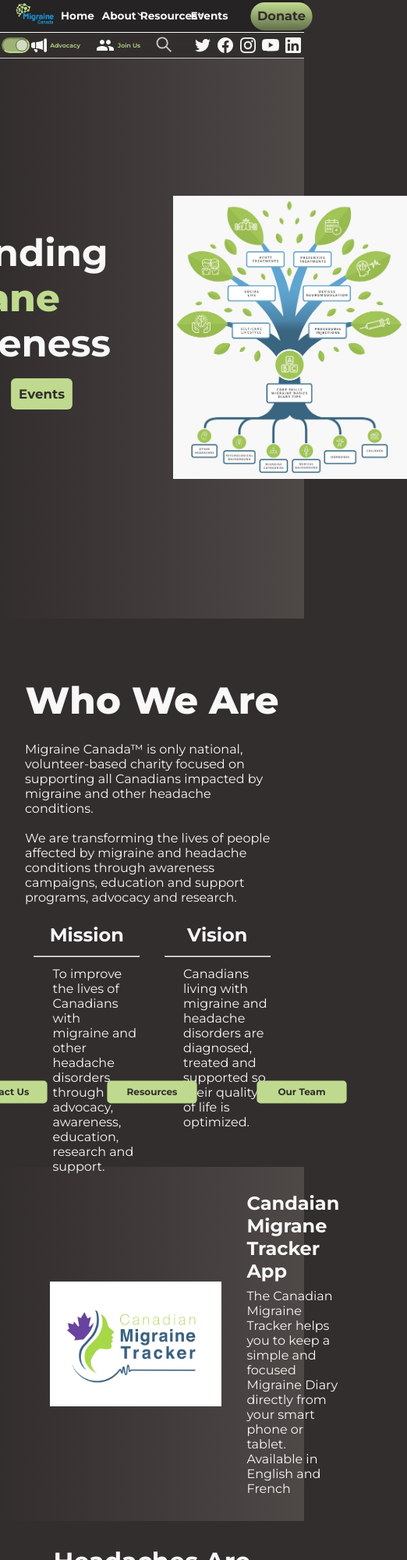
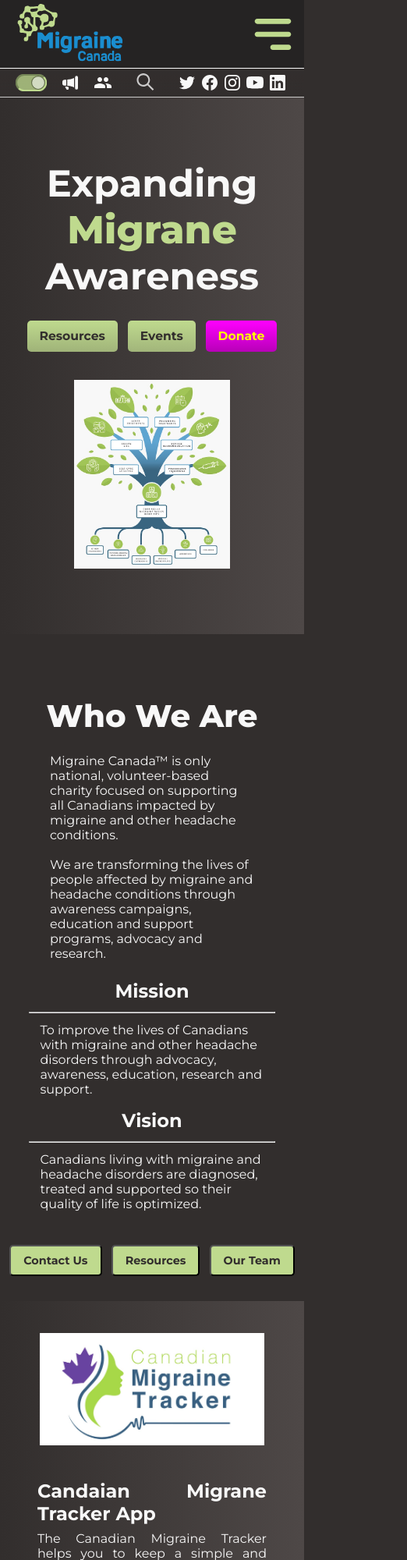
Before and after one commit to 3mar1236/3mar1236.github.io, a plain HTML site: page index.html in a window 390 px wide. Shown: the top 2000 px of the page at 78% size, 522 px wide, since content can reach past the window. Drawn offline with Linux system fonts and the light colour scheme.

Commit message:
Add files via upload

```diff
--- a/index.html
+++ b/index.html
@@ -6,6 +6,8 @@
         <link rel="stylesheet" href="styles.css">
         <link rel="stylesheet" href="navbar_hi.css">
         <link rel="stylesheet" href="navbar_lo.css">
+        <link rel="stylesheet" href="media_queries.css">
+        <link rel="stylesheet" href="nav_media_queries.css">
         <link href="https://fonts.googleapis.com/css2?family=Montserrat:ital,wght@0,100..900;1,100..900&display=swap" rel="stylesheet">
         <title>Home - Migraine Canada™</title>
     </head>
@@ -47,12 +49,11 @@
                 </div>
                 <div class="donate-container "><button class="donate-button " href="#donate">Donate</button></div>
 
-                <!-- <div class="hamburger-menu-container">
-                    <hr class="hamburger-menu-line">
-                    <hr class="hamburger-menu-line">
-                    <hr class="hamburger-menu-line">
-                    <hr class="hamburger-menu-line">
-                </div> -->
+                <div class="hamburger-menu-container">
+                    <svg viewBox="0 0 24 24" xmlns="http://www.w3.org/2000/svg">
+                        <path fill-rule="evenodd" clip-rule="evenodd" d="M5 7C5 6.44772 5.44772 6 6 6H18C18.5523 6 19 6.44772 19 7C19 7.55228 18.5523 8 18 8H6C5.44772 8 5 7.55228 5 7ZM5 12C5 11.4477 5.44772 11 6 11H18C18.5523 11 19 11.4477 19 12C19 12.5523 18.5523 13 18 13H6C5.44772 13 5 12.5523 5 12ZM11 17C11 16.4477 11.4477 16 12 16H18C18.5523 16 19 16.4477 19 17C19 17.5523 18.5523 18 18 18H12C11.4477 18 11 17.5523 11 17Z" />
+                    </svg>
+                </div>
             </nav>
             <nav class="lo-nav">
                 <button class="darkmode-button"><div class="darkmode-button-element"></div></button>
@@ -98,7 +99,7 @@
                     </div>
                 </div>
                 <div class="image-container">
-                    <img width="300px" src="Content/migrane_tree.jpg" class="hero-img">
+                    <img src="Content/migrane_tree.jpg" class="hero-img">
                 </div>
             </section>
             <section id="about">
--- /dev/null
+++ b/media_queries.css
@@ -0,0 +1,120 @@
+@media (max-width: 43rem) {
+    #home{
+      grid-template-columns: 1fr;
+      grid-template-rows: 1fr 1fr;
+    }
+    .hero-text{
+        grid-column: 1;
+        grid-row: 1;
+    }
+    .image-container{
+        grid-column: 1;
+        grid-row: 2;
+    }
+    .hero-header{
+    text-align: center;
+    padding-bottom: 1rem;
+    }
+    .hero-buttons{
+        gap: max(0.8rem, 3.125vw);
+    }
+    .hero-button{
+        font-size: max(0.9rem, 4vw);
+    }
+    .not-alone-stats-div{
+        display: flex;
+        justify-content: center;
+        align-items: center;
+        flex-direction: column;
+        gap: 2rem;
+        padding: 0;
+    }
+
+
+    .about-col{
+        min-width: 90vw;
+    }
+    .about-col{
+        max-width: 75rem;
+        display: grid;
+        grid-template-columns: 1fr;
+        grid-template-rows: 1fr 1fr;
+        align-items: baseline;
+        gap: 1rem;
+    }
+    .about-buttons{
+        width: 100vw;
+        justify-content: space-evenly;
+
+    }
+    .about-button{
+        font-size: max(0.9rem, 3vw);
+    }
+
+
+    #app-ad{
+      grid-template-columns: 1fr;
+      grid-template-rows: 1fr 1fr;
+    }
+    .app-logo {
+    width: 18rem;
+    height: 9rem;
+    }
+
+    .app-ad-text {
+        text-align:justify;
+        width: auto;
+        padding-inline: 1rem;
+    }
+
+    .donate-container{
+        display: none;
+    }
+
+
+
+    .not-alone-stats-div > div{
+        display: flex;
+        justify-content: center;
+        align-items: center;
+        border: 2px solid var(--base);
+        border-radius: 50%;
+
+    }
+
+
+
+    .resources-container{
+        display: grid;
+
+        grid-template-columns: repeat(2, 1fr);
+        grid-template-rows: repeat(3, 1fr);
+
+        gap: 0.35rem;
+        padding: 1rem;
+    }
+
+    .resources-container > div{
+       height: 8rem;
+       padding: 0.75rem;
+       font-size: clamp(0.85rem, 3vw, 1.75rem);
+    }
+
+
+    /* set these ones */
+    .resources-container > div:nth-last-of-type(2){
+        border-bottom-left-radius: 20px;
+    }
+    .resources-container > div:nth-last-of-type(5){
+        border-top-right-radius: 20px;
+    }
+
+    /* reset these ones */
+    .resources-container > div:nth-last-of-type(3){
+        border-bottom-left-radius: inherit;
+    }
+    .resources-container > div:nth-last-of-type(4){
+        border-top-right-radius: inherit;
+    }
+
+}
--- /dev/null
+++ b/nav_media_queries.css
@@ -0,0 +1,65 @@
+@media (max-width: 43rem) {
+
+    .low-nav-link-container a{
+        display: none;
+        position:fixed;
+        z-index: -1;
+    }
+    .low-nav-link-container{
+        display:flex;
+        gap: clamp(0.75rem, 5vw , 2rem);
+    }
+
+    .hi-nav{
+        justify-content: space-between;
+        padding-inline: clamp(0, 7vw , 2rem);
+        min-height: 5.5rem;
+    }
+    .nav-link-container{
+        display:none;
+    }
+    .hamburger-menu-container{
+        display: initial;
+        translate: 0 4px;
+    }
+
+    .nav-logo{
+        min-width: 10.5rem;
+    }
+
+    .hi-nav.scrolled .the-brain{
+        transition: ease-in 0.3s;
+        transform: scale(1.2) translate(150px,2rem) rotate(10deg);
+    }
+
+
+    /* TO-DO : put more effort */
+    .low-nav-link-container{
+        scale: 1;
+    }
+    .social-icons{
+        scale: 1;
+    }
+    .search-container{
+        scale: 1.125;
+    }
+
+    .darkmode-button{
+        scale: 1.125;
+    }
+    /* end of more effort TO-DO*/
+
+}
+
+@media (min-width: 120rem) {
+    .nav-logo{
+        width: clamp(16rem, 17vw , 19rem);
+        translate: 0 -8px;
+        scale: 1.25;
+    }
+    .hi-nav.scrolled .the-brain{
+        transition: ease-in 0.3s;
+        transform: scale(1.2) translate(150px,2.25rem) rotate(10deg);
+    }
+
+}
--- a/navbar_hi.css
+++ b/navbar_hi.css
@@ -9,6 +9,8 @@
     background-color: var(--base-dark);
     max-width: 100vw;
     border-bottom: 1px solid var(--neutral);
+    height: clamp(5rem, 12vw ,7rem);
+
 }
 
 .the-brain{
@@ -34,8 +36,7 @@
     padding-left: 5vw;
     padding-bottom: 0;
     fill: white;
-    width: 20vw;
-    max-width: 170px;
+    width: clamp(11rem, 20vw , 16rem);
     /* transform: scale(0.55); */
     /* outline:purple 2px solid; */
 }
@@ -68,7 +69,7 @@
     font-weight: bold;
     /* font-size: 1.25rem; */
     /* font-size: min(1.25vw, 1.125rem); */
-    font-size:  0.85rem;
+    font-size: clamp(1.125rem, 1.5vw, 1.625rem);
     transition: 0.25s ease-in-out;
 }
 .nav-link:nth-of-type(2){
@@ -77,6 +78,7 @@
     grid-template-rows: 1fr;
     grid-column:1/2;
     max-width: 10vw;
+    translate : 0 0.1vw;
 
 
 }
@@ -86,6 +88,7 @@
     grid-template-rows: 1fr;
     grid-column:1/2;
     max-width: 14vw;
+    translate : 0 0.1vw;
 }
 .nav-link hr{
 
@@ -108,8 +111,7 @@
 .nav-menue{
     grid-column: 2/3;
     grid-row: 0;
-    height: 2.5vw;
-    max-height: 1rem;
+    height: clamp(1.375em, 2.5vw, 1.625rem);
     fill: var(--neutral);
     float: right;
     transform: translateY(1.5px) rotate(0deg) scale(1.4);
@@ -151,37 +153,13 @@
 </div> */
 
 .hamburger-menu-container{
-    display: flex;
-    flex-direction: column;
-    justify-content: center;
-    align-items: flex-end;
-    gap: 15px;
-    position: relative;
-    transform: translate(20px, 10px) scale(0.8);
+    display: none;
     cursor: pointer;
-    width: 300px;
-    padding-right: 3rem;
 }
 
-.hamburger-menu-line{
-    border: 7px solid var(--primary);
-    width: 60%;
-    border-radius: 50px;
-    background-color: var(--primary);
-}
-.hamburger-menu-line:nth-of-type(3){
-    transform-origin: 100% 100%;
-    transform: scaleX(0.5) translateX(-8px);
-    transition: 0.4s ease-in;
-}
-.hamburger-menu-line:last-of-type{
-    position: relative;
-    transform: translateY( -29px);
-    width: 30%;
-}
-
-.hamburger-menu-container:hover .hamburger-menu-line:nth-of-type(3){
-    transform: scaleX(1)
+.hamburger-menu-container svg{
+    fill: var(--primary);
+    width: 5rem;
 }
 
 /* the end of the hamburger menu code */
--- a/navbar_lo.css
+++ b/navbar_lo.css
@@ -4,7 +4,7 @@
     justify-content: space-evenly;
     align-items: center;
     background: linear-gradient(var(--base-80) 10%, var(--base) 50%, var(--base-80));
-    padding: 4px 0px;
+    padding: 6px 0px;
     top: 4.5rem;
     z-index: 2;
     border-bottom: 1px solid var(--neutral-80);
@@ -14,6 +14,7 @@
     display:flex;
     gap: 0.75rem;
     align-items: center;
+    scale: 1.25;
 }
 .low-nav-link-container a{
     text-decoration: none;
@@ -38,6 +39,7 @@
     display:flex;
     align-items: center;
     gap: max(1.25vw, 5px);
+    scale: 1.25;
 }
 
 .social-icons > svg{
@@ -63,10 +65,9 @@
 
 
 .search-container{
-
     display: flex;
     align-items: center;
-    padding-right: min(4vw, 40px);
+    scale: 1.25;
 }
 .search-icon{
     fill: var(--neutral-80);
@@ -92,10 +93,11 @@
     height: 1rem;
     width: 2rem;
     border-radius: 1rem;
-
     border: 2px inset var(--primary);
     background-color: var(--primary-80);
     transition: ease-in-out 0.5s;
+
+    scale: 1.25;
 }
 
 .darkmode-button-element{
--- a/styles.css
+++ b/styles.css
@@ -17,6 +17,7 @@
     --base: #21071E;
     --base-80: #400e3ab1;
     --base-light: #7e1a72; */
+
     --primary: #bfda8e;
     --primary-80: #bfda8ec4;
     --primary-dark: #626f49;
@@ -48,66 +49,70 @@
 }
 
 #home{
-    height: 85vh;
-    height: 85svh;
+    padding: 5rem;
     display: grid;
-    grid-template-columns: minmax(2rem,5rem) 1fr 1fr minmax(2rem,5rem);
-    gap: 5rem;
+    grid-template-columns:1fr 1fr;
+    gap: max(2.25rem, 3.4vw);
     justify-content: center;
-    align-items: center;
+    place-items: center;
     background: linear-gradient(90deg, var(--base), var(--base-light));
-}
-
-.hero-text{
-    grid-column: 2/3;
 
 }
 
+
+
 .hero-header{
-    font-size: 3rem;
+    /* font-size: 3rem ; */
+    font-size: max(3rem, 5.25vw) ;
 }
 .hero-header > span{
     font-weight: 800;
-    font-size: 3rem;
+    font-size: max(3.125rem, 5.25vw);
     color: var(--primary)
 }
-
+.hero-buttons{
+    display: flex;
+    flex-wrap: nowrap;
+    gap: max(1.25rem, 1.67vw);
+    padding-top: 0.75rem;
+}
 .hero-button{
-    height: 2rem;
-    padding: 0.5rem;
-    background: linear-gradient(var(--primary), var(--primary));
-    border: solid 0px transparent;
-    margin: 1.25rem 2.5rem 0 0.7rem;
+    height: max(2.5rem, 4.125vw);
+    padding: 0 max(1rem, 1.67vw);
+    font-size: max(1.125rem, 1.67vw);
+    background: linear-gradient(var(--primary), var(--primary-80));
+    border: none;
     font-family: var(--ff);
     font-weight: bolder;
     color: var(--base);
     border-radius: 5px;
+    transform: scale(1);
     transition: 0.3s ease-in-out;
-    transform: scale(1.25);
-
 }
 
 .hero-button:hover{
-    transform: scale(1.3);
-    background: linear-gradient(var(--primary), var(--primary-80));
+    transform: scale(1.125);
+    /* background: linear-gradient(var(--primary), var(--primary-80)); */
+    background: linear-gradient(var(--primary), var(--primary));
     color: var(--base);
 }
 .hero-button.donate{
     color: yellow;
+    background: linear-gradient(rgb(255, 0, 255), rgb(184, 0, 184));
+
+}
+.hero-button.donate:hover{
+    transform: scale(1.15);
     background: linear-gradient(rgb(255, 0, 255), rgb(197, 0, 197));
 }
-.hero-button.donate:hover{
-    transform: scale(1.35);
-    background: linear-gradient(rgb(255, 0, 255), rgb(184, 0, 184));
+
+.image-container >img{
+    width: clamp(200px, 27vw, 500px);
 }
 
-.image-container{
-    grid-column: 3/4;
-}
 
 #about{
-    height: min-content;
-    padding: 1.75rem 0 0;
+    padding: max(2rem, 2vw);
     display: flex;
     flex-direction: column;
     gap: 1.5rem;
@@ -118,10 +123,11 @@
 }
 
 .about-header{
-    font-size: 3rem;
+    font-size: clamp(2.5rem, 4vw,5rem);
     text-align: center;
     font-weight: 800;
     margin-top: 3rem;
+    text-wrap: nowrap;
 }
 .about-text{
     margin: 0 2rem;
@@ -130,9 +136,8 @@
 
 .about-col{
     max-width: 75rem;
-    max-height: 10rem;
     display: grid;
-    grid-template-columns: 5vw 1fr 1fr 5vw;
+    grid-template-columns: 1fr 1fr;
     align-items: baseline;
     gap: 1rem;
 }
@@ -142,9 +147,6 @@
     margin: 0.75rem auto;
 }
 
-.mission{
-    grid-column: 2;
-}
 
 .mission-header, .vision-header{
     text-align: center;
@@ -155,24 +157,22 @@
 }
 
 .about-buttons{
-    max-height: 2rem;
+    width: 80%;
     display: flex;
-    gap: 4rem;
     justify-content: space-between;
-    min-height: 2rem;
-    margin-top: 1rem;
 }
 
 .about-button{
-    width: 8rem;
+    height: max(2.5rem, 4.125vw);
+    padding: 0 max(1rem, 1.67vw);
     background: linear-gradient(var(--primary), var(--primary));
-    border: solid 0px transparent;
     font-family: var(--ff);
     font-weight: bolder;
+    font-size: max(1.125rem, 1.67vw);
     color: var(--base);
     border-radius: 5px;
     transition: 0.3s ease-in-out;
-    transform: scale(0.9);
+    transform: scale(1);
 }
 
 .about-button:hover{
@@ -183,28 +183,32 @@
 
 
 #app-ad{
-    margin-top: 5rem;
-    padding: 2rem 4rem;
-    height: fit-content;
-    height: fit-content;
-    display: flex;
-    justify-content: space-around;
-    align-items: center;
-    gap: 2rem;
-    background: linear-gradient(90deg, var(--base), var(--base-light));
+        padding: max(2rem, 2vw);
+        display: grid;
+        grid-template-columns:1fr 1fr;
+        gap: max(2.25rem, 3.4vw);
+        justify-content: center;
+        place-items: center;
+        background: linear-gradient(90deg, var(--base), var(--base-light));
 }
 .app-logo {
     width: 20rem;
     height: 10rem;
     object-fit: cover;
 }
+
+.app-ad-text {
+    place-self: left;
+    width: max(10rem, 42.5vw);
+}
+
 .app-header {
     padding-bottom: 0.5rem;
 }
 
 
 #not-alone {
-    padding: 2rem 5rem;
+    padding: 2rem max(2rem, 2vw);
     display: flex;
     flex-direction: column;
     gap: 2rem;
@@ -229,11 +233,10 @@
     padding: 2rem 1.5rem;
     border-radius: 1rem;
     text-align: center;
-    max-width: 60rem;
 }
 
 .not-alone-subtitle{
-    font-size: 1.5rem;
+    font-size: clamp(1.5rem, 2vw, 2rem);
 }
 
 .not-alone-stats-div{
@@ -241,6 +244,7 @@
     justify-content: center;
     gap: 4rem;
     padding: 1rem;
+
 }
 
 .not-alone-stats-div > div{
@@ -249,11 +253,11 @@
     align-items: center;
     border: 2px solid var(--base);
     border-radius: 50%;
-    height: 8rem;
-    width: 8rem;
+    height: clamp(8.5rem, 20vw, 20rem);
+    width: clamp(8.5rem, 20vw, 20rem);
     padding: 0.25rem;
     text-wrap: nowrap;
-    font-size: 1rem;
+    font-size: clamp(1.125rem, 1.5vw, 1.625rem);
     font-weight: 600;
     background: linear-gradient(45deg, var(--base), var(--base-light));
     color: var(--neutral-80)
@@ -268,7 +272,7 @@
 }
 
 .not-alone-button{
-    height: 2rem;
+    min-height: 2rem;
     padding: 0.5rem 1rem;
     background: linear-gradient(var(--primary), var(--primary));
     border: solid 0px transparent;
@@ -277,7 +281,7 @@
     color: var(--base);
     border-radius: 5px;
     transition: 0.3s ease-in-out;
-    transform: scale(1.25);
+    font-size: clamp(1.125rem, 1.5vw, 2rem);
 }
 
 #resources{
@@ -307,6 +311,7 @@
    background-color: var(--base-light);
    border-radius: 5px;
    padding: 0.75rem;
+   font-size: clamp(1.125rem, 1.67vw, 1.75rem);
 }
 
 .resources-container > div:nth-last-of-type(1){
@@ -323,11 +328,11 @@
 }
 
 .resources-more-text{
-    font-size: 1.5rem;
+    font-size: clamp(1rem, 6vw ,2rem);
 }
 
 .resources-more{
-    height: 2rem;
+    min-height: 3rem;
     padding: 0.5rem 1rem;
     background: linear-gradient(var(--primary), var(--primary));
     border: solid 0px transparent;
@@ -336,10 +341,11 @@
     color: var(--base);
     border-radius: 5px;
     transition: 0.3s ease-in-out;
+    font-size: clamp(1.125rem, 1.5vw, 2rem);
 }
 
 footer{
-    padding: 2rem 0 1rem;
+    padding: 2rem 1rem 1rem;
     border-top: 1px solid var(--neutral);
     background-color: var(--base-dark);
     display: flex;
```
